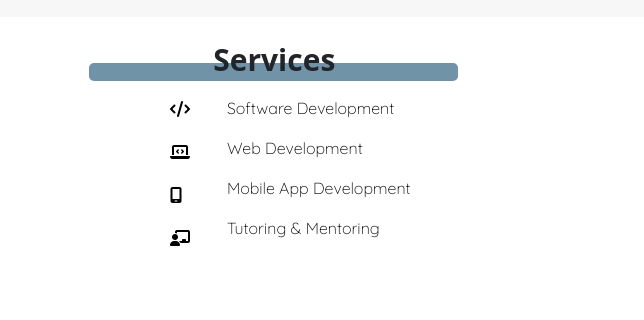
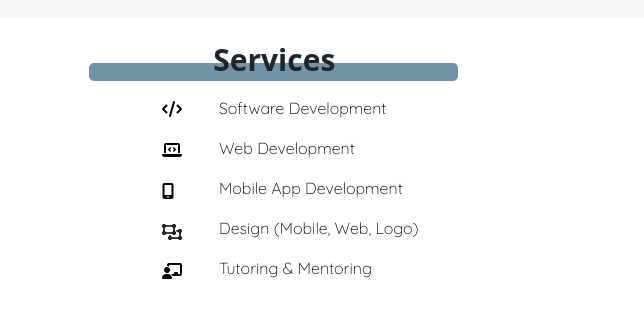
Before and after one commit to paperback-development/paperback-development.github.io, a plain HTML site: page index.html in a window 1280 px wide. Shown: the part 863-1183 px from the top of the page, 636-1280 px from the left. Drawn offline with nearby package versions, Linux system fonts and the light colour scheme.

Commit message:
added design icon

```diff
--- a/index.html
+++ b/index.html
@@ -116,18 +116,22 @@
             <div id="highlight"></div>
             <div id="serviceListItems">
                 <ul>
-                    <li style="margin-bottom:18px">
+                    <li style="margin-bottom:16px">
                         <i class="fa-solid fa-code" style="margin-top:5px;margin-right:5px;"></i>
                     </li>
-                    <li style="margin-bottom:18px">
+                    <li style="margin-bottom:16px">
                         <i class="fa-solid fa-laptop-code" style="margin-top:5px;margin-right:5px"></i>
                     </li>
-                    <li style="margin-bottom:18px">
+                    <li style="margin-bottom:16px">
                         <i class="fa-solid fa-mobile-screen" style="margin-top:5px;margin-right:5px; width:20px"></i>
+                    </li>
+                    <li style="margin-bottom:14px">
+                        <i class="fa-regular fa-object-ungroup" style="margin-top:5px;margin-right:5px"></i>
                     </li>
                     <li>
                         <i class="fa-solid fa-chalkboard-user" style="margin-top:5px;margin-right:5px"></i>
                     </li>
+
                 </ul>
                 <ul>
                     <li>
@@ -138,6 +142,9 @@
                     </li>
                     <li>
                         <p>Mobile App Development</p>
+                    </li>
+                    <li>
+                        <p>Design (Mobile, Web, Logo)</p>
                     </li>
                     <li>
                         <p>Tutoring & Mentoring</p>
```
